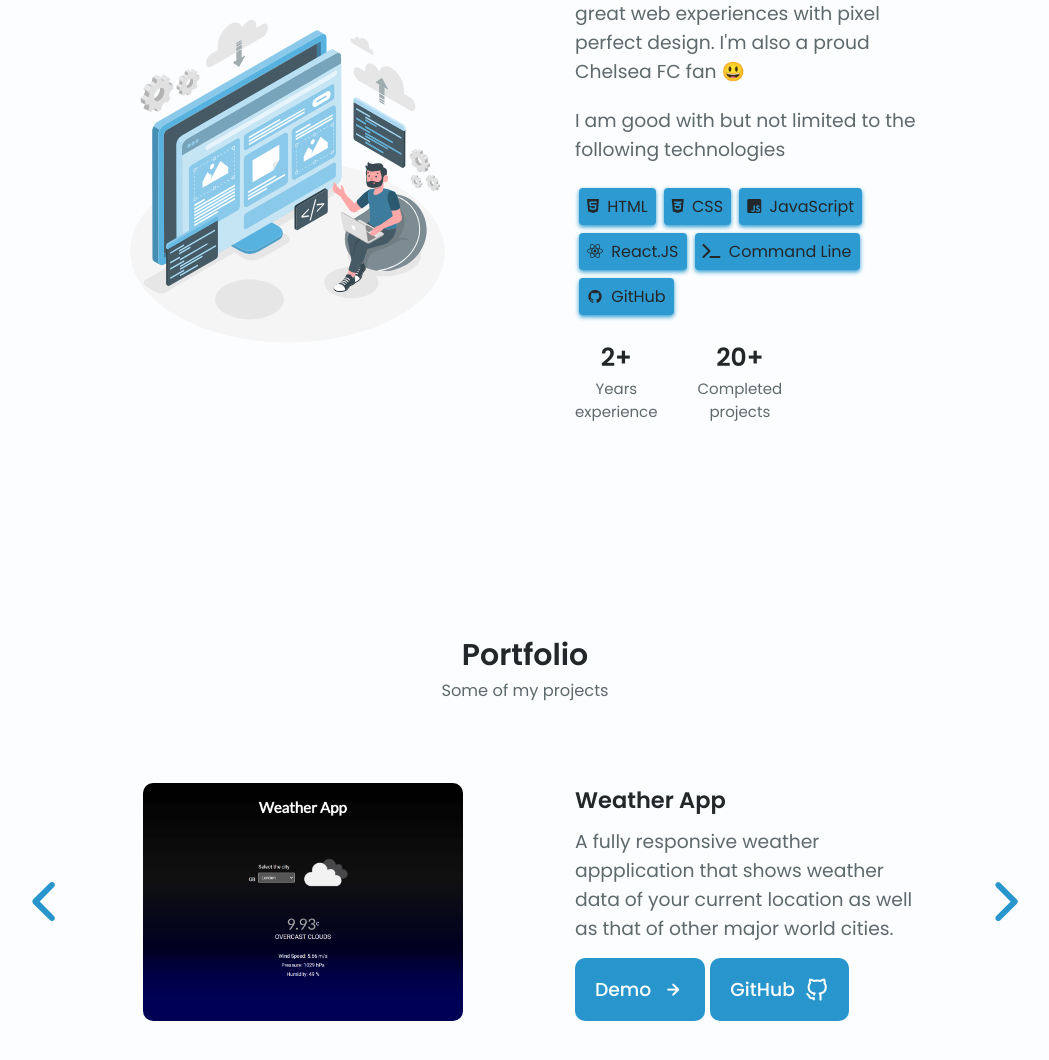
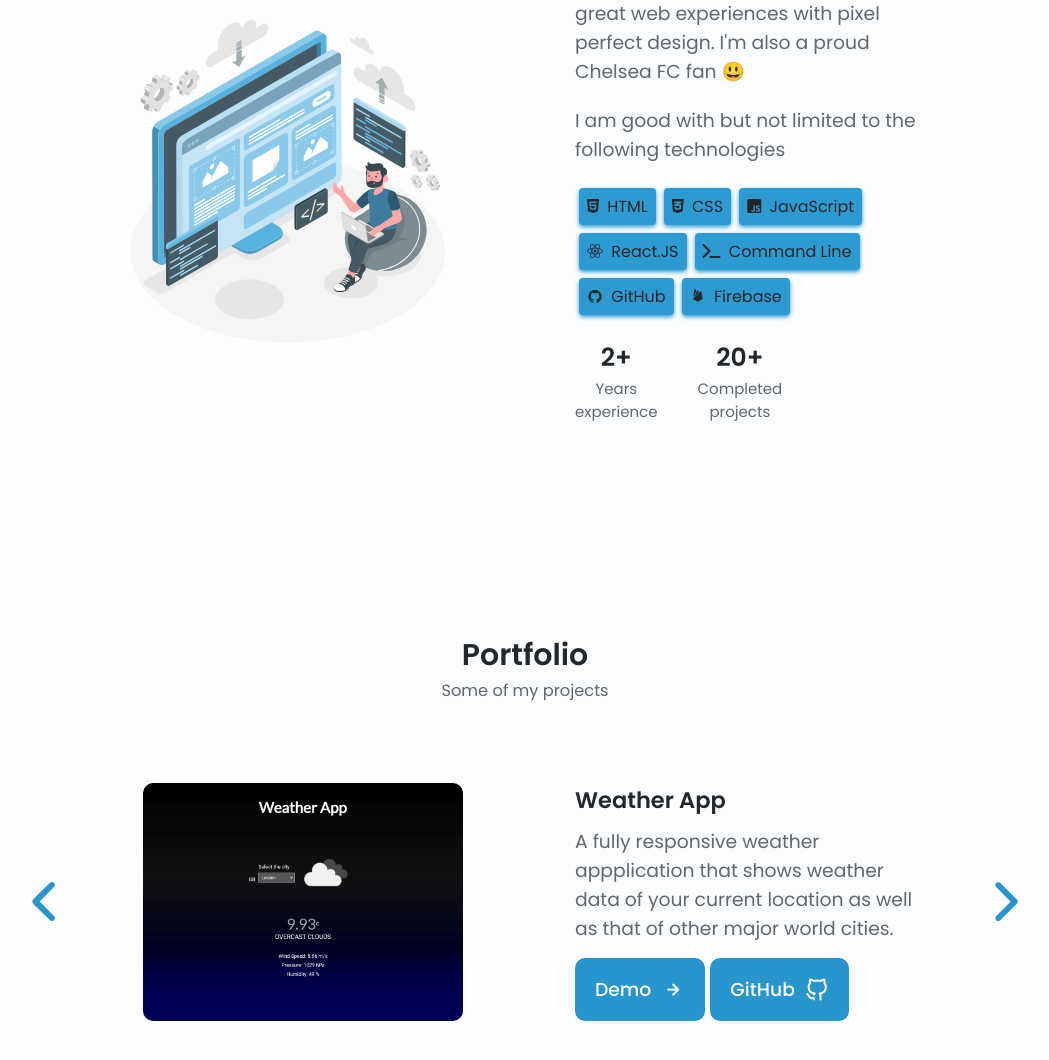
Before and after one commit to ikennaezef/portfolio, a plain HTML site: page index.html in a window 1280 px wide. Shown: the part 1109-2169 px from the top of the page, without its empty margins (115-1164 px from the left). Drawn offline with nearby package versions, Linux system fonts and the light colour scheme.

Commit message:
Added firebase

```diff
--- a/index.html
+++ b/index.html
@@ -8,6 +8,7 @@
 	<link rel="preconnect" href="https://fonts.gstatic.com" crossorigin>
 	<link href="https://fonts.googleapis.com/css2?family=Poppins:wght@400;500;600&display=swap" rel="stylesheet">
 	<link rel="stylesheet" href="https://unicons.iconscout.com/release/v4.0.0/css/line.css">
+	<link href='https://unpkg.com/boxicons@2.1.2/css/boxicons.min.css' rel='stylesheet'>
 	<link rel="stylesheet" href="https://cdnjs.cloudflare.com/ajax/libs/font-awesome/6.0.0/css/all.min.css" integrity="sha512-9usAa10IRO0HhonpyAIVpjrylPvoDwiPUiKdWk5t3PyolY1cOd4DSE0Ga+ri4AuTroPR5aQvXU9xC6qOPnzFeg==" crossorigin="anonymous" referrerpolicy="no-referrer" />
 	<link rel="stylesheet" href="assets/css/swiper-bundle.min.css">
 	<link rel="stylesheet" href="assets/css/style.css">
@@ -156,6 +157,10 @@
 							<span class="tech__tab">
 								<i class="uil uil-github"></i>
 								<span>GitHub</span>
+							</span>
+							<span class="tech__tab">
+								<i class='bx bxl-firebase'></i>
+								<span>Firebase</span>
 							</span>
 						</div>
 					</div>
```
